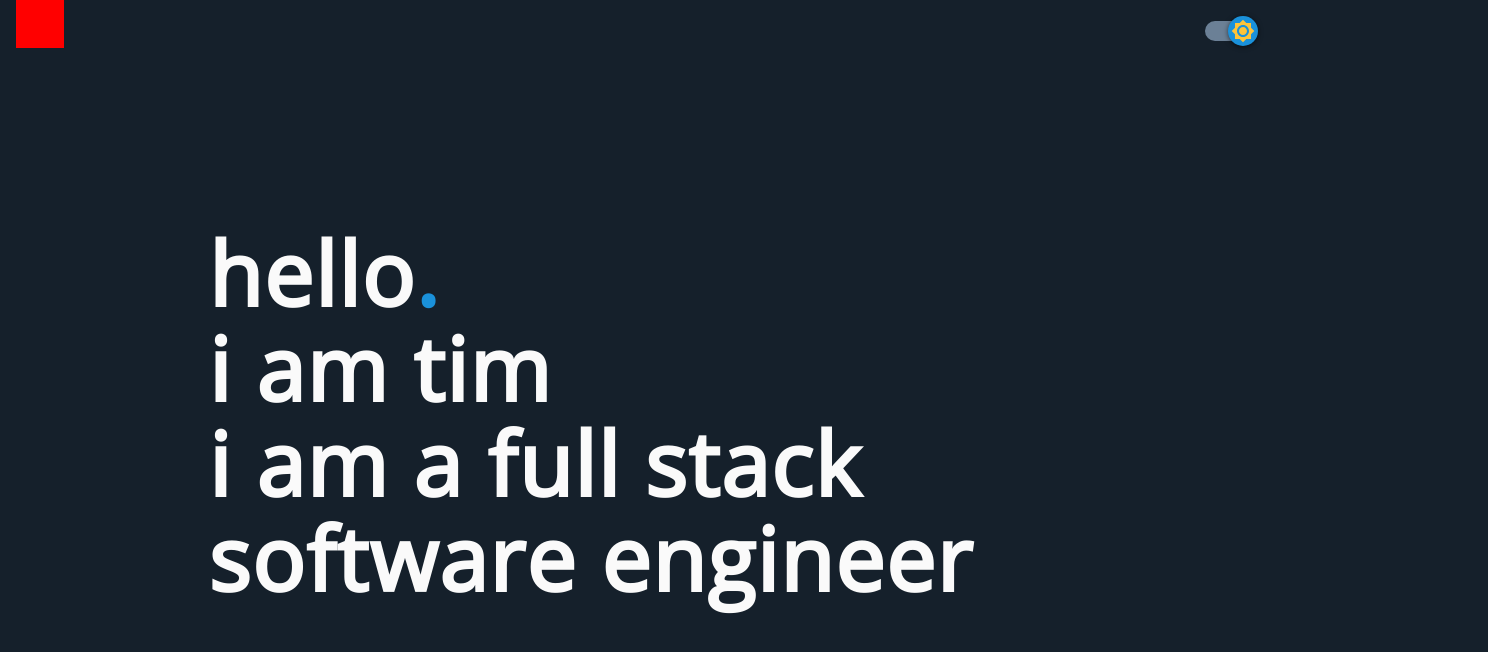
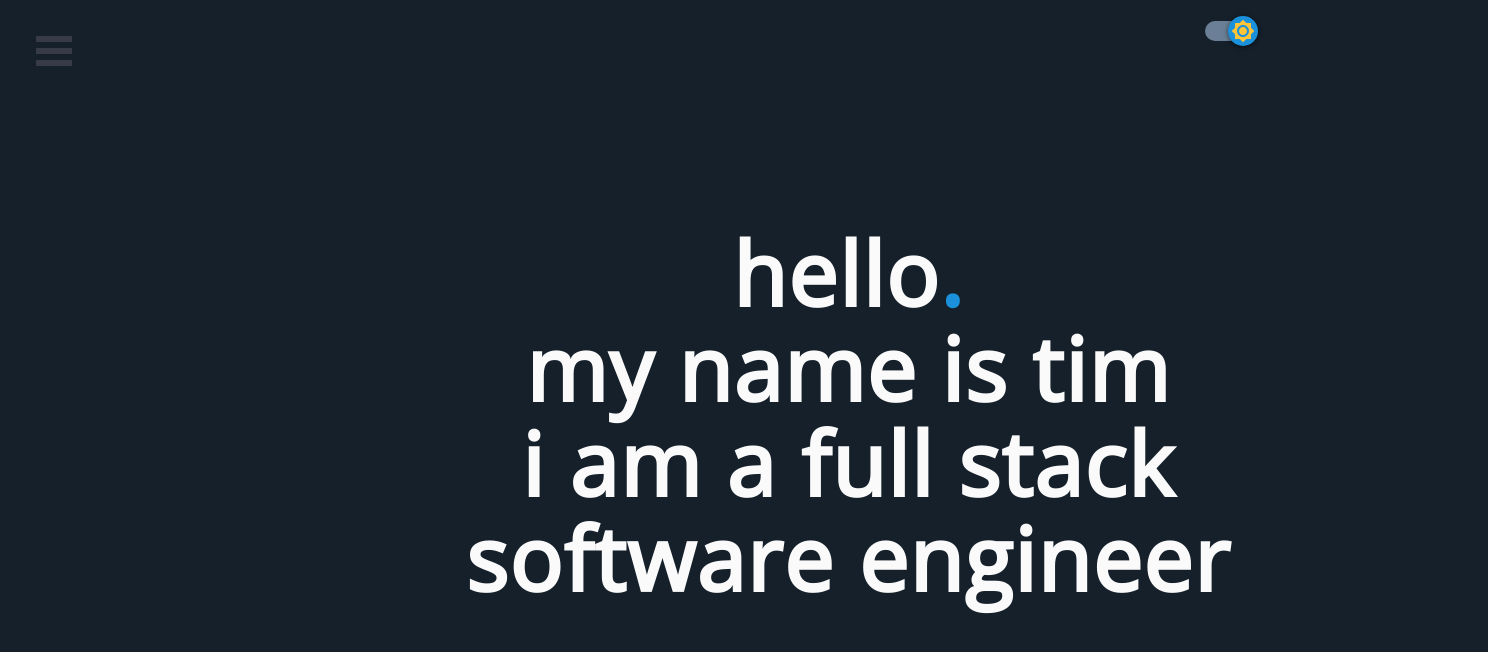
Before and after one commit to timoshishi/portfolio, a React (Create React App) app: page / in a window 1280 px wide. Shown: the top 652 px of the page, 1488 px wide, since content can reach past the window. Built offline with nearby package versions, Linux system fonts and the light colour scheme.

Commit message:
Implement burger menu without styles

```diff
--- a/package.json
+++ b/package.json
@@ -11,6 +11,7 @@
     "install": "^0.13.0",
     "npm": "^7.6.3",
     "react": "^17.0.1",
+    "react-burger-menu": "^3.0.6",
     "react-dom": "^17.0.1",
     "react-router-dom": "^5.2.0",
     "react-scripts": "4.0.3",
--- a/src/components/GlobalStyles.js
+++ b/src/components/GlobalStyles.js
@@ -6,7 +6,7 @@ body {
   font-family: 'Playfair Display', serif;
   background: ${({ theme }) => theme.body};
   color: ${({ theme }) => theme.text};
-  /* transition: all 0.50s linear; */
+  transition: all 0.50s linear;
   }
   `;
 
--- a/src/components/IntroWords.js
+++ b/src/components/IntroWords.js
@@ -1,7 +1,7 @@
 import React from 'react';
 import styled, { keyframes } from 'styled-components';
 import device from '../styles/mediaBreakpoints';
-
+import PropTypes from 'prop-types';
 const IntroBox = styled.div`
   align-self: flex-start;
   margin-left: 15%;
@@ -13,10 +13,11 @@ const fadeIn = keyframes`
  0% {opacity: 0};
  100% {opacity: 1}
 `;
+
 const Intro = styled.p`
   font-family: Open Sans;
   align-self: flex-start;
-  font-size: 2rem;
+  font-size: 3.5rem;
   letter-spacing: 0.08rem;
   line-height: 1.08em;
   font-weight: 600;
@@ -33,18 +34,19 @@ const Period = styled.span`
 const IntroWords = ({ isDarkTheme }) => {
   return (
     <IntroBox>
-      <Intro>
+      <Intro style={{ animationDuration: '3s' }}>
         hello<Period isDarkTheme={isDarkTheme}>.</Period>
       </Intro>
-      <Intro>i am tim</Intro>
+      <Intro style={{ animationDuration: '3.5s' }}>my name is tim</Intro>
 
-      <Intro>i am a full stack </Intro>
-      <Intro>software engineer</Intro>
-      <Intro></Intro>
+      <Intro style={{ animationDuration: '4s' }}>i am a full stack </Intro>
+      <Intro style={{ animationDuration: '4.5s' }}>software engineer</Intro>
     </IntroBox>
   );
 };
 
-IntroWords.propTypes = {};
+IntroWords.propTypes = {
+  isDarkTheme: PropTypes.bool.isRequired,
+};
 
 export default IntroWords;
--- /dev/null
+++ b/src/styles/burgerStyles.css
@@ -0,0 +1,140 @@
+html,
+body {
+  margin: 0;
+}
+
+#App {
+  font-family: sans-serif;
+
+  /* Give app full page to work with */
+  height: 100vh;
+  width: 100vw;
+}
+
+#page-wrap {
+  text-align: center;
+
+  /* Prevent sidebar from showing a scrollbar on page */
+  overflow: auto;
+}
+
+/* Individual item */
+.bm-item {
+  display: inline-block;
+
+  /* Our sidebar item styling */
+  text-decoration: none;
+  margin-bottom: 10px;
+  color: #d1d1d1;
+  transition: color 0.2s;
+}
+
+/* Change color on hover */
+.bm-item:hover {
+  color: white;
+}
+
+.bm-item:focus {
+  outline: none;
+}
+
+/* The rest copied directly from react-burger-menu docs */
+.bm-morph-shape {
+  fill: #373a47;
+}
+
+/* Position and sizing of burger button */
+.bm-burger-button {
+  position: fixed;
+  width: 36px;
+  height: 30px;
+  left: 36px;
+  top: 36px;
+}
+
+/* Color/shape of burger icon bars */
+.bm-burger-bars {
+  background: #373a47;
+}
+
+/* Position and sizing of clickable cross button */
+.bm-cross-button {
+  height: 24px;
+  width: 24px;
+}
+
+/* Color/shape of close button cross */
+.bm-cross {
+  background: #888;
+}
+
+/* General sidebar styles */
+.bm-menu {
+  background: #373a47;
+  padding: 2.5em 1.5em 0;
+  font-size: 1.15em;
+}
+
+.bm-menu a {
+  color: #b8b7ad;
+}
+
+.bm-menu a:hover,
+a:focus {
+  color: #c94e50;
+}
+
+/* Morph shape necessary with bubble or elastic */
+.bm-morph-shape {
+  fill: #373a47;
+}
+
+/* Wrapper for item list */
+.bm-item-list {
+  color: #b8b7ad;
+}
+
+.bm-item-list a {
+  padding: 0.8em;
+}
+
+.bm-item-list a span {
+  margin-left: 10px;
+  font-weight: 700;
+}
+
+/* Styling of overlay */
+.bm-overlay {
+  background: rgba(0, 0, 0, 0.3);
+}
+
+#side-bar h2 {
+  margin: 0 auto;
+  padding: 2em 1em;
+  color: rgba(0, 0, 0, 0.4);
+  box-shadow: inset 0 -1px rgba(0, 0, 0, 0.2);
+}
+#side-bar h2 i {
+  margin-left: 0.2em;
+}
+#side-bar h2 span {
+  font-size: 1.6em;
+  font-weight: 700;
+}
+#side-bar a {
+  padding: 1em;
+  text-transform: uppercase;
+  transition: background 0.3s, box-shadow 0.3s;
+  box-shadow: inset 0 -1px rgba(0, 0, 0, 0.2);
+}
+#side-bar a span {
+  letter-spacing: 1px;
+  font-weight: 400;
+}
+
+#side-bar a:hover,
+#side-bar a:focus {
+  background: rgba(0, 0, 0, 0.2);
+  box-shadow: inset 0 -1px rgba(0, 0, 0, 0);
+  color: #b8b7ad;
+}
--- /dev/null
+++ b/src/styles/burgerStyles.js
@@ -0,0 +1,46 @@
+const styles = {
+  bmBurgerButton: {
+    position: 'fixed',
+    width: '36px',
+    height: '30px',
+    left: '36px',
+    top: '36px',
+  },
+  bmBurgerBars: {
+    background: '#373a47',
+  },
+  bmBurgerBarsHover: {
+    background: '#a90000',
+  },
+  bmCrossButton: {
+    height: '24px',
+    width: '24px',
+  },
+  bmCross: {
+    background: '#bdc3c7',
+  },
+  bmMenuWrap: {
+    position: 'fixed',
+    height: '100%',
+  },
+  bmMenu: {
+    background: '#373a47',
+    padding: '2.5em 1.5em 0',
+    fontSize: '1.15em',
+  },
+  bmMorphShape: {
+    fill: '#373a47',
+  },
+  bmItemList: {
+    color: '#b8b7ad',
+    padding: '0.8em',
+  },
+  bmItem: {
+    display: 'inline-block',
+  },
+  bmOverlay: {
+    background: 'rgba(0, 0, 0, 0.3)',
+  },
+};
+
+export default styles;
--- a/src/views/HamburgerMenu.js
+++ b/src/views/HamburgerMenu.js
@@ -1,20 +1,26 @@
 import React from 'react';
-import PropTypes from 'prop-types';
-import styled from 'styled-components';
+import { scaleRotate as Menu } from 'react-burger-menu';
 
-const BurgerWrapper = styled.div`
-  width: 3rem;
-  height: 3rem;
-  background-color: red;
-  position: absolute;
-  top: 0;
-  left: 1rem;
-`;
-
-const HamburgerMenu = (props) => {
-  return <BurgerWrapper />;
+const HamburgerMenu = ({ children }) => {
+  return (
+    <div id='App'>
+      <Menu id='side-bar' pageWrapId={'page-wrap'} outerContainerId={'App'}>
+        <a className='menu-item' href='/'>
+          Home
+        </a>
+        <a className='menu-item' href='/burgers'>
+          Projects
+        </a>
+        <a className='menu-item' href='/pizzas'>
+          About
+        </a>
+        <a className='menu-item' href='/desserts'>
+          Contact
+        </a>
+      </Menu>
+      <div id='page-wrap'>{children}</div>
+    </div>
+  );
 };
 
-HamburgerMenu.propTypes = {};
-
 export default HamburgerMenu;
--- a/src/views/Home.js
+++ b/src/views/Home.js
@@ -1,12 +1,14 @@
 import React from 'react';
-import PropTypes from 'prop-types';
 import styled from 'styled-components';
 import IntroWords from '../components/IntroWords';
+import PropTypes from 'prop-types';
+import '../styles/burgerStyles.css';
 import HamburgerMenu from './HamburgerMenu';
+
 const Wrapper = styled.div`
   display: flex;
   flex-direction: column;
-  align-items: center;
+  align-items: flex-start;
   justify-content: center;
   margin: 1rem;
   height: 100vh;
@@ -14,10 +16,11 @@ const Wrapper = styled.div`
 `;
 const Home = ({ isDarkTheme }) => {
   return (
-    <Wrapper>
-      <HamburgerMenu />
-      <IntroWords isDarkTheme={isDarkTheme} />
-    </Wrapper>
+    <HamburgerMenu>
+      <Wrapper>
+        <IntroWords isDarkTheme={isDarkTheme} />
+      </Wrapper>
+    </HamburgerMenu>
   );
 };
 
```
Also changed, not shown: 1 other file (tests, documents, lock files or other folders).
